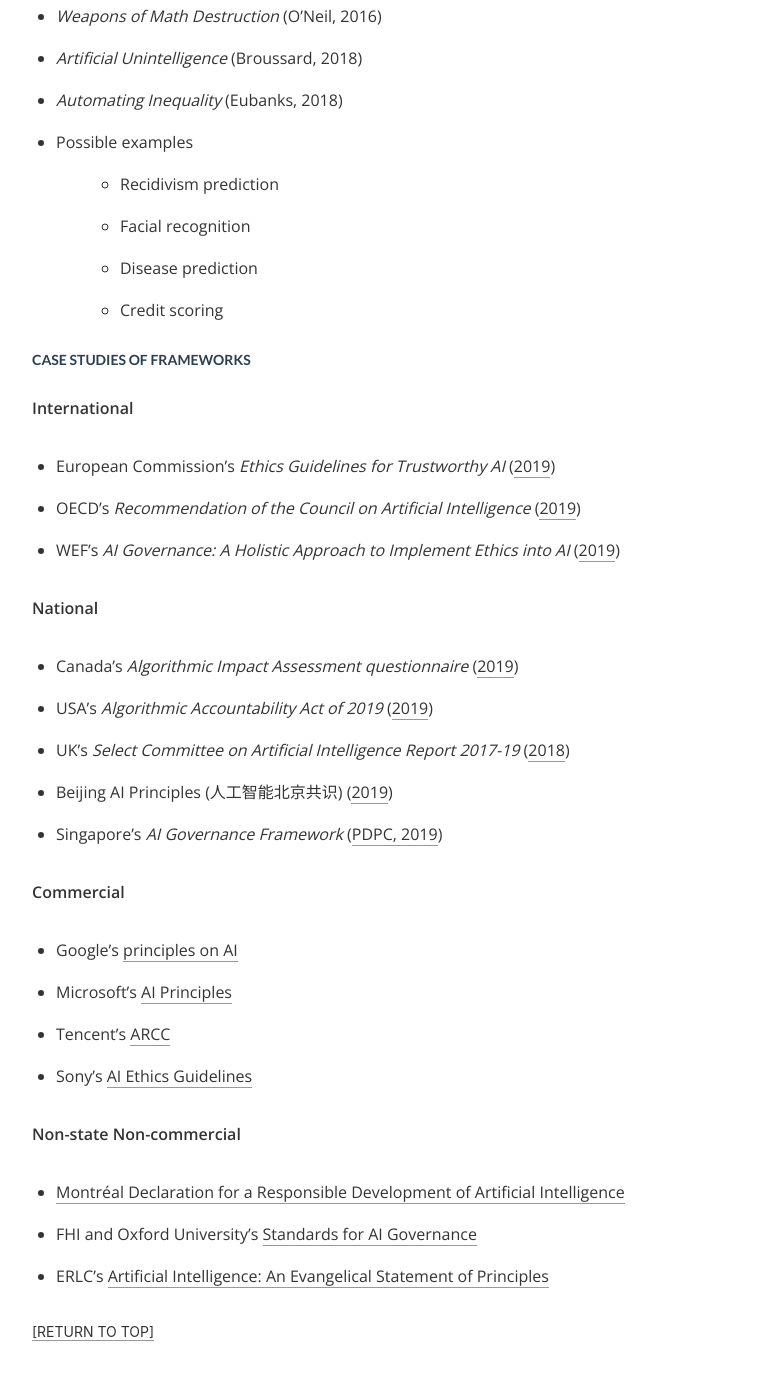
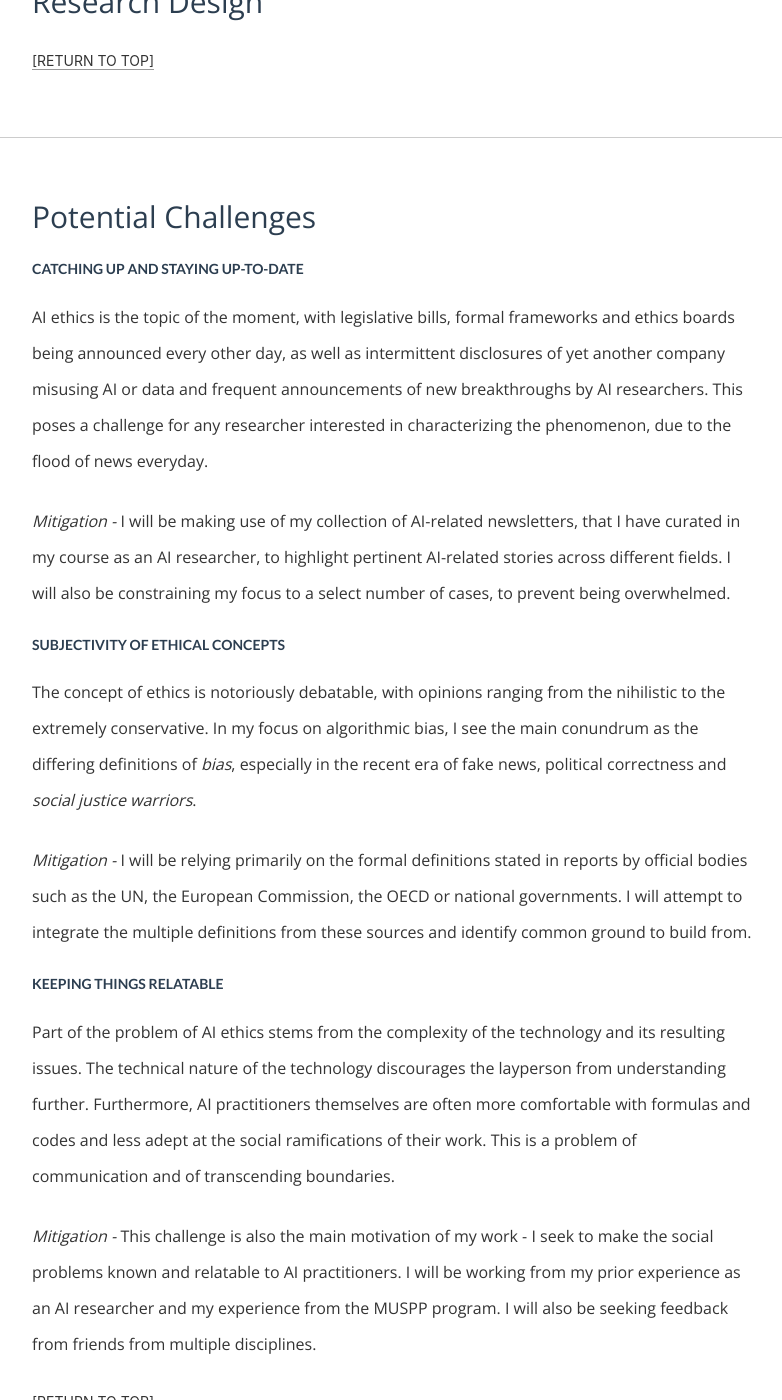
Before and after one commit to greentfrapp/project-asimov, a Jekyll site: the page built from research_proposal.md, in a window 1280 px wide and 1400 px high, scrolled down 2969 px. Shown: the whole window, without its empty margins (248-1030 px from the left). Built offline with Jekyll 4.4.1, drawn with Linux system fonts in a browser that asks for light colours; some web fonts are replaced; a style sheet for code colours, icons or effects is not loaded; some of the changed text lies outside the part shown.

Commit message:
Updated research proposal WIP

```diff
--- a/research_proposal.md
+++ b/research_proposal.md
@@ -19,6 +19,8 @@ permalink: /research_proposal/
 - [Research Design](#research-design)
 - [Potential Challenges](#potential-challenges)
 - [Timeline](#timeline)
+- [tl;dr](#tldr)
+- [Appendix - List of possible case studies](#appendix---list-of-possible-case-studies)
 
 ---
 
@@ -55,45 +57,6 @@ These case studies are meant to help craft the guide by:
 
 ## Research Design
 
-#### Case Studies of Algorithmic Bias and Proposed Solutions
-
-- *Weapons of Math Destruction* (O'Neil, 2016)
-- *Artificial Unintelligence* (Broussard, 2018)
-- *Automating Inequality* (Eubanks, 2018)
-- Possible examples
-	- Recidivism prediction
-	- Facial recognition
-	- Disease prediction
-	- Credit scoring
-
-#### Case Studies of Frameworks
-
-**International**
-
-- European Commission's *Ethics Guidelines for Trustworthy AI* ([2019](https://ec.europa.eu/digital-single-market/en/news/ethics-guidelines-trustworthy-ai))
-- OECD's *Recommendation of the Council on Artificial Intelligence* ([2019](https://legalinstruments.oecd.org/en/instruments/OECD-LEGAL-0449))
-- WEF's *AI Governance: A Holistic Approach to Implement Ethics into AI* ([2019](https://www.weforum.org/whitepapers/ai-governance-a-holistic-approach-to-implement-ethics-into-ai))
-
-**National**
-
-- Canada's *Algorithmic Impact Assessment questionnaire* ([2019](https://canada-ca.github.io/aia-eia-js/))
-- USA's *Algorithmic Accountability Act of 2019* ([2019](https://www.wyden.senate.gov/imo/media/doc/Algorithmic%20Accountability%20Act%20of%202019%20Bill%20Text.pdf))
-- UK's *Select Committee on Artificial Intelligence Report 2017-19* ([2018](https://publications.parliament.uk/pa/ld201719/ldselect/ldai/100/100.pdf))
-- Beijing AI Principles (人工智能北京共识) ([2019](https://www.baai.ac.cn/blog/beijing-ai-principles))
-- Singapore's *AI Governance Framework* ([PDPC, 2019](https://www.pdpc.gov.sg/-/media/Files/PDPC/PDF-Files/Resource-for-Organisation/AI/A-Proposed-Model-AI-Governance-Framework-January-2019.pdf))
-
-**Commercial**
-
-- Google's [principles on AI](https://www.blog.google/technology/ai/ai-principles/)
-- Microsoft's [AI Principles](https://www.microsoft.com/en-us/ai/our-approach-to-ai)
-- Tencent's [ARCC](https://mp.weixin.qq.com/s/_CbBsrjrTbRkKjUNdmhuqQ)
-- Sony's [AI Ethics Guidelines](https://www.sony.net/SonyInfo/csr_report/humanrights/hkrfmg0000007rtj-att/AI_Engagement_within_Sony_Group.pdf)
-
-**Non-state Non-commercial**
-
-- [Montréal Declaration for a Responsible Development of Artificial Intelligence](https://www.montrealdeclaration-responsibleai.com/)
-- FHI and Oxford University's [Standards for AI Governance](https://www.fhi.ox.ac.uk/standards-technical-report/)
-- ERLC's [Artificial Intelligence: An Evangelical Statement of Principles](https://erlc.com/resource-library/statements/artificial-intelligence-an-evangelical-statement-of-principles)
 
 
 <div class="return-to-top"><a href="#title">[Return to top]</a></div>
@@ -104,9 +67,21 @@ These case studies are meant to help craft the guide by:
 
 #### Catching up and Staying Up-to-date
 
+AI ethics is the topic of the moment, with legislative bills, formal frameworks and ethics boards being announced every other day, as well as intermittent disclosures of yet another company misusing AI or data and frequent announcements of new breakthroughs by AI researchers. This poses a challenge for any researcher interested in characterizing the phenomenon, due to the flood of news everyday.
+
+*Mitigation -* I will be making use of my collection of AI-related newsletters, that I have curated in my course as an AI researcher, to highlight pertinent AI-related stories across different fields. I will also be constraining my focus to a select number of cases, to prevent being overwhelmed.
+
 #### Subjectivity of Ethical Concepts
 
+The concept of ethics is notoriously debatable, with opinions ranging from the nihilistic to the extremely conservative. In my focus on algorithmic bias, I see the main conundrum as the differing definitions of *bias*, especially in the recent era of fake news, political correctness and *social justice warriors*.
+
+*Mitigation -* I will be relying primarily on the formal definitions stated in reports by official bodies such as the UN, the European Commission, the OECD or national governments. I will attempt to integrate the multiple definitions from these sources and identify common ground to build from.
+
 #### Keeping Things Relatable
+
+Part of the problem of AI ethics stems from the complexity of the technology and its resulting issues. The technical nature of the technology discourages the layperson from understanding further. Furthermore, AI practitioners themselves are often more comfortable with formulas and codes and less adept at the social ramifications of their work. This is a problem of communication and of transcending boundaries.
+
+*Mitigation -* This challenge is also the main motivation of my work - I seek to make the social problems known and relatable to AI practitioners. I will be working from my prior experience as an AI researcher and my experience from the MUSPP program. I will also be seeking feedback from friends from multiple disciplines.
 
 <div class="return-to-top"><a href="#title">[Return to top]</a></div>
 
@@ -152,3 +127,59 @@ These case studies are meant to help craft the guide by:
 - **18 August** - Final submission
 
 <div class="return-to-top"><a href="#title">[Return to top]</a></div>
+
+---
+
+## TL;DR
+
+In short, AI technologies are complicated and cause complicated problems that are not obvious. This project is an attempt at demystifying one of these complicated problems - algorithmic bias.
+
+<div class="return-to-top"><a href="#title">[Return to top]</a></div>
+
+---
+
+## Appendix - List of Possible Case Studies
+
+#### Case Studies of Algorithmic Bias and Proposed Solutions
+
+- *Weapons of Math Destruction* (O'Neil, 2016)
+- *Artificial Unintelligence* (Broussard, 2018)
+- *Automating Inequality* (Eubanks, 2018)
+- Possible examples
+	- Recidivism prediction
+	- Facial recognition
+	- Disease prediction
+	- Credit scoring
+
+#### Case Studies of Frameworks
+
+**International**
+
+- European Commission's *Ethics Guidelines for Trustworthy AI* ([2019](https://ec.europa.eu/digital-single-market/en/news/ethics-guidelines-trustworthy-ai))
+- OECD's *Recommendation of the Council on Artificial Intelligence* ([2019](https://legalinstruments.oecd.org/en/instruments/OECD-LEGAL-0449))
+- WEF's *AI Governance: A Holistic Approach to Implement Ethics into AI* ([2019](https://www.weforum.org/whitepapers/ai-governance-a-holistic-approach-to-implement-ethics-into-ai))
+
+**National**
+
+- Canada's *Algorithmic Impact Assessment questionnaire* ([2019](https://canada-ca.github.io/aia-eia-js/))
+- USA's *Algorithmic Accountability Act of 2019* ([2019](https://www.wyden.senate.gov/imo/media/doc/Algorithmic%20Accountability%20Act%20of%202019%20Bill%20Text.pdf))
+- UK's *Select Committee on Artificial Intelligence Report 2017-19* ([2018](https://publications.parliament.uk/pa/ld201719/ldselect/ldai/100/100.pdf))
+- France's AI for Humanity ([2018](https://www.aiforhumanity.fr/en/))
+- Australia's AI Ethics Framework ([2019](https://consult.industry.gov.au/strategic-policy/artificial-intelligence-ethics-framework/))
+- Beijing AI Principles (人工智能北京共识) ([2019](https://www.baai.ac.cn/blog/beijing-ai-principles))
+- Singapore's *AI Governance Framework* ([PDPC, 2019](https://www.pdpc.gov.sg/-/media/Files/PDPC/PDF-Files/Resource-for-Organisation/AI/A-Proposed-Model-AI-Governance-Framework-January-2019.pdf))
+
+**Commercial**
+
+- Google's [principles on AI](https://www.blog.google/technology/ai/ai-principles/)
+- Microsoft's [AI Principles](https://www.microsoft.com/en-us/ai/our-approach-to-ai)
+- Tencent's [ARCC](https://mp.weixin.qq.com/s/_CbBsrjrTbRkKjUNdmhuqQ)
+- Sony's [AI Ethics Guidelines](https://www.sony.net/SonyInfo/csr_report/humanrights/hkrfmg0000007rtj-att/AI_Engagement_within_Sony_Group.pdf)
+
+**Non-governmental Non-commercial**
+
+- [Montréal Declaration for a Responsible Development of Artificial Intelligence](https://www.montrealdeclaration-responsibleai.com/)
+- FHI and Oxford University's [Standards for AI Governance](https://www.fhi.ox.ac.uk/standards-technical-report/)
+- ERLC's [Artificial Intelligence: An Evangelical Statement of Principles](https://erlc.com/resource-library/statements/artificial-intelligence-an-evangelical-statement-of-principles)
+
+<div class="return-to-top"><a href="#title">[Return to top]</a></div>
```
